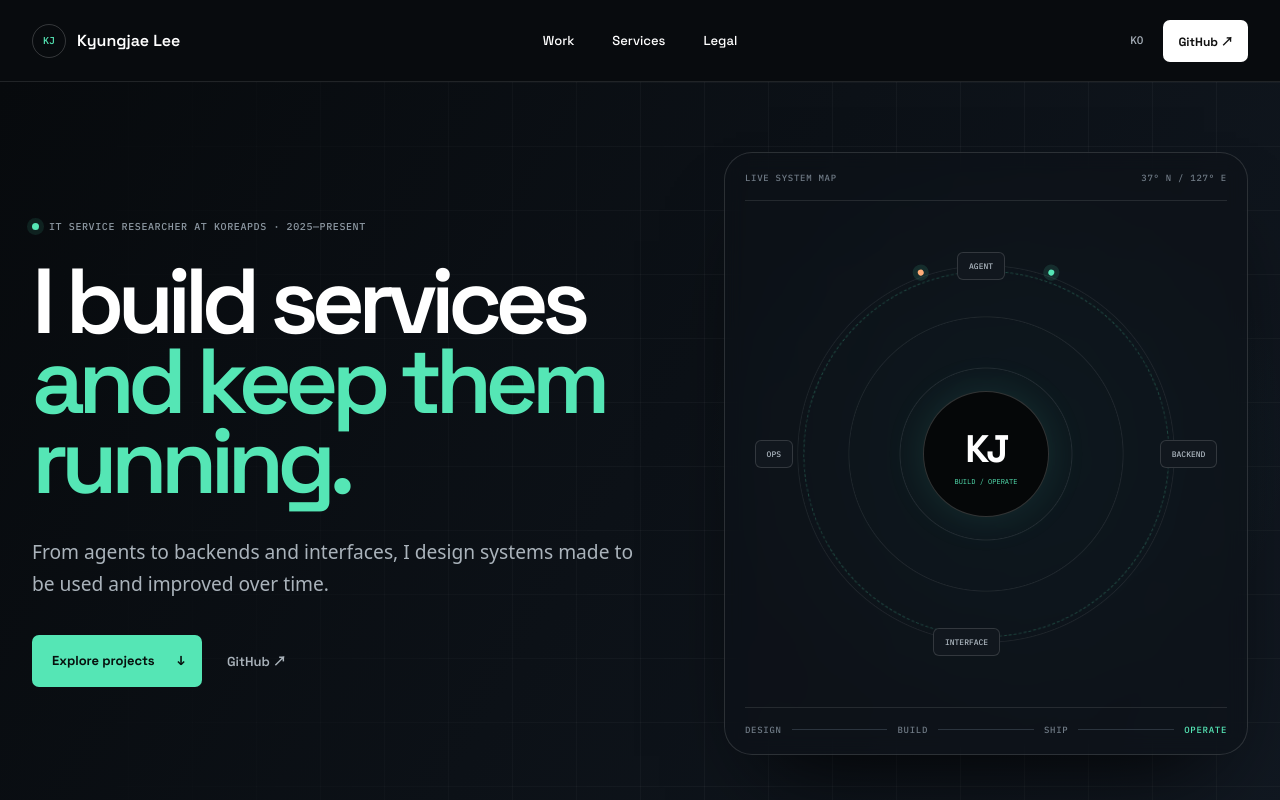
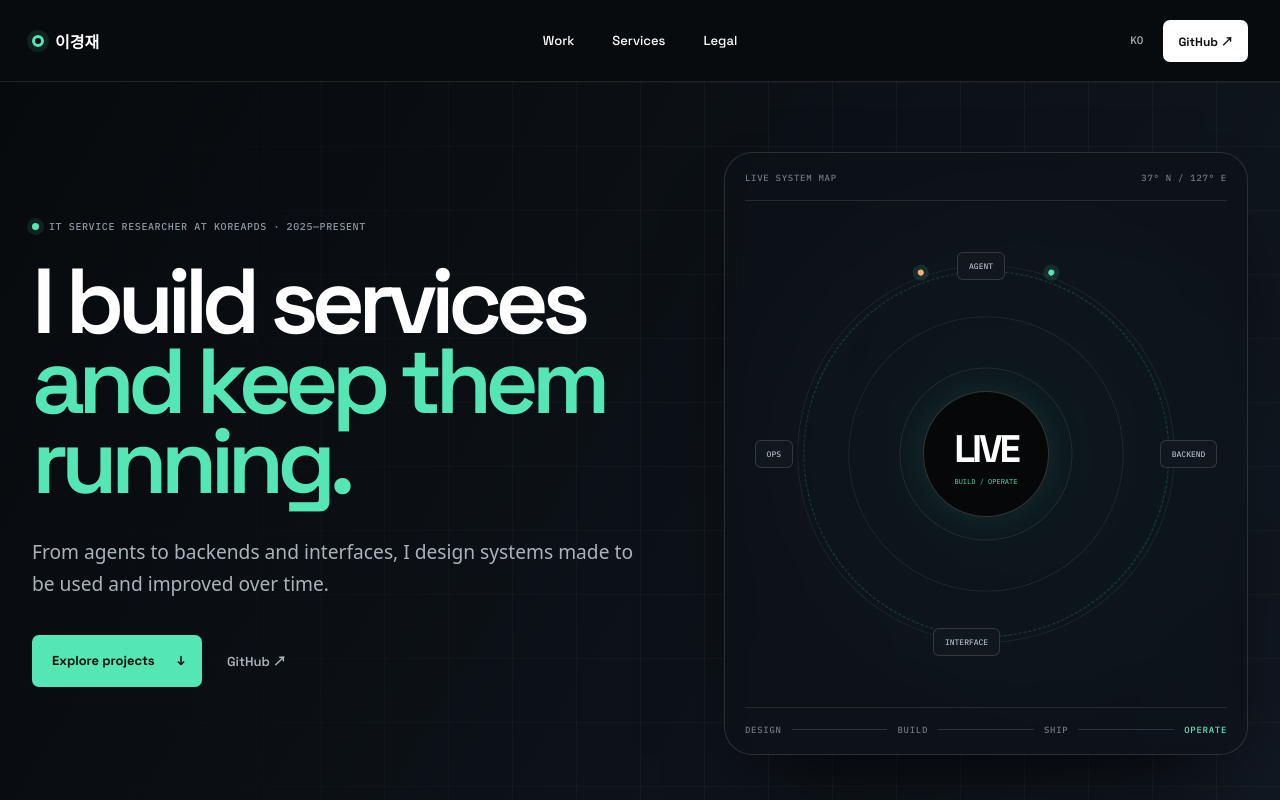
Before and after one commit to LEE-Kyungjae/LEE-Kyungjae.github.io, a Next.js app: page /en in a window 1280 px wide. Shown: the top 800 px of the page. Built offline with nearby package versions, Linux system fonts and the light colour scheme.

Commit message:
Use Korean name across portfolio branding

```diff
--- a/app/[...slug]/page.tsx
+++ b/app/[...slug]/page.tsx
@@ -13,7 +13,7 @@ function sourceEntries(): Entry[] {
     const parsed = matter(fs.readFileSync(full, 'utf8'));
     return {
       permalink: String(parsed.data.permalink || ''),
-      title: String(parsed.data.title || 'Kyungjae Lee'),
+      title: String(parsed.data.title || '이경재'),
       lang: parsed.data.lang === 'en' ? 'en' : 'ko',
       content: parsed.content,
       file,
@@ -29,7 +29,7 @@ export function generateStaticParams() {
 
 function Header({ lang }: { lang: 'ko' | 'en' }) {
   const prefix = lang === 'en' ? '/en' : '';
-  return <header className="sub-header"><a href={`${prefix}/`}><b>KJ</b> Kyungjae Lee</a><nav><a href={`${prefix}/`}>{lang === 'ko' ? '작업' : 'Work'}</a><a href={`${prefix}/services/`}>{lang === 'ko' ? '서비스' : 'Services'}</a><a href={`${prefix}/legal/`}>{lang === 'ko' ? '정책' : 'Legal'}</a></nav><a href={lang === 'ko' ? '/en/' : '/'}>{lang === 'ko' ? 'EN' : 'KO'}</a></header>;
+  return <header className="sub-header"><a href={`${prefix}/`}><b aria-hidden="true"/>이경재</a><nav><a href={`${prefix}/`}>{lang === 'ko' ? '작업' : 'Work'}</a><a href={`${prefix}/services/`}>{lang === 'ko' ? '서비스' : 'Services'}</a><a href={`${prefix}/legal/`}>{lang === 'ko' ? '정책' : 'Legal'}</a></nav><a href={lang === 'ko' ? '/en/' : '/'}>{lang === 'ko' ? 'EN' : 'KO'}</a></header>;
 }
 
 const serviceData = [
--- a/app/components/HomePage.tsx
+++ b/app/components/HomePage.tsx
@@ -55,7 +55,7 @@ export default function HomePage({ language }: { language: Language }) {
 
   return <div className="site-frame">
     <header className="topbar">
-      <a className="brand" href={home}><span className="brand-dot">KJ</span><span>Kyungjae Lee</span></a>
+      <a className="brand" href={home}><span className="brand-dot" aria-hidden="true"/><span>이경재</span></a>
       <nav><a href="#work">{t.nav[0]}</a><a href={`${prefix}/services/`}>{t.nav[1]}</a><a href={`${prefix}/legal/`}>{t.nav[2]}</a></nav>
       <div className="nav-actions"><a className="lang" href={language === 'ko' ? '/en/' : '/'}>{t.language}</a><a className="github" href="https://github.com/LEE-Kyungjae">GitHub ↗</a></div>
     </header>
@@ -71,7 +71,7 @@ export default function HomePage({ language }: { language: Language }) {
         </div>
         <div className="system-map" aria-label="Live system map">
           <div className="map-head"><span>LIVE SYSTEM MAP</span><span>37° N / 127° E</span></div>
-          <div className="radar"><div className="core"><strong>KJ</strong><small>BUILD / OPERATE</small></div><span className="node n1">AGENT</span><span className="node n2">BACKEND</span><span className="node n3">INTERFACE</span><span className="node n4">OPS</span><i className="packet p1"/><i className="packet p2"/></div>
+          <div className="radar"><div className="core"><strong>LIVE</strong><small>BUILD / OPERATE</small></div><span className="node n1">AGENT</span><span className="node n2">BACKEND</span><span className="node n3">INTERFACE</span><span className="node n4">OPS</span><i className="packet p1"/><i className="packet p2"/></div>
           <div className="map-foot"><span>DESIGN</span><i/><span>BUILD</span><i/><span>SHIP</span><i/><b>OPERATE</b></div>
         </div>
         <div className="scroll-cue">SCROLL TO EXPLORE <span>↓</span></div>
@@ -102,6 +102,6 @@ export default function HomePage({ language }: { language: Language }) {
 
       <section className="cta"><p>STILL RUNNING</p><h2>{t.running.split('\n').map((x,i)=><span key={x}>{x}{i===0&&<br/>}</span>)}</h2><a href={`${prefix}/services/`}>{t.services} →</a></section>
     </main>
-    <footer className="footer"><strong>Kyungjae Lee</strong><nav><a href={`${prefix}/contact/`}>Contact</a><a href={`${prefix}/legal/`}>Legal</a><a href="https://github.com/LEE-Kyungjae">GitHub ↗</a></nav><span>THINK · ACT · RECOVER</span></footer>
+    <footer className="footer"><strong>이경재</strong><nav><a href={`${prefix}/contact/`}>Contact</a><a href={`${prefix}/legal/`}>Legal</a><a href="https://github.com/LEE-Kyungjae">GitHub ↗</a></nav><span>THINK · ACT · RECOVER</span></footer>
   </div>;
 }
--- a/app/layout.tsx
+++ b/app/layout.tsx
@@ -2,7 +2,7 @@ import type { Metadata } from 'next';
 import './globals.css';
 
 export const metadata: Metadata = {
-  title: 'Kyungjae Lee',
+  title: '이경재',
   description: 'Agentic systems, backend engineering and developer tools.',
 };
 
```
Also changed, not shown: app/globals.css, app/icon.svg.
